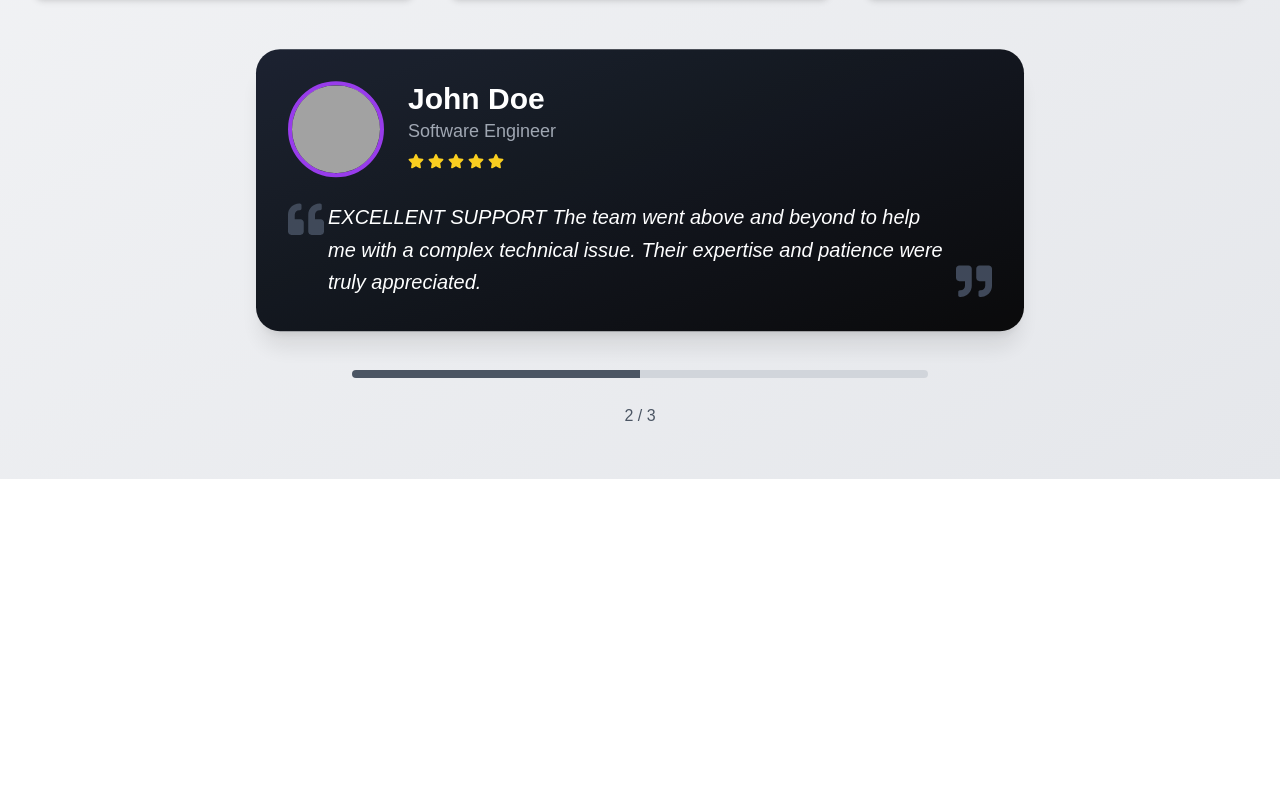
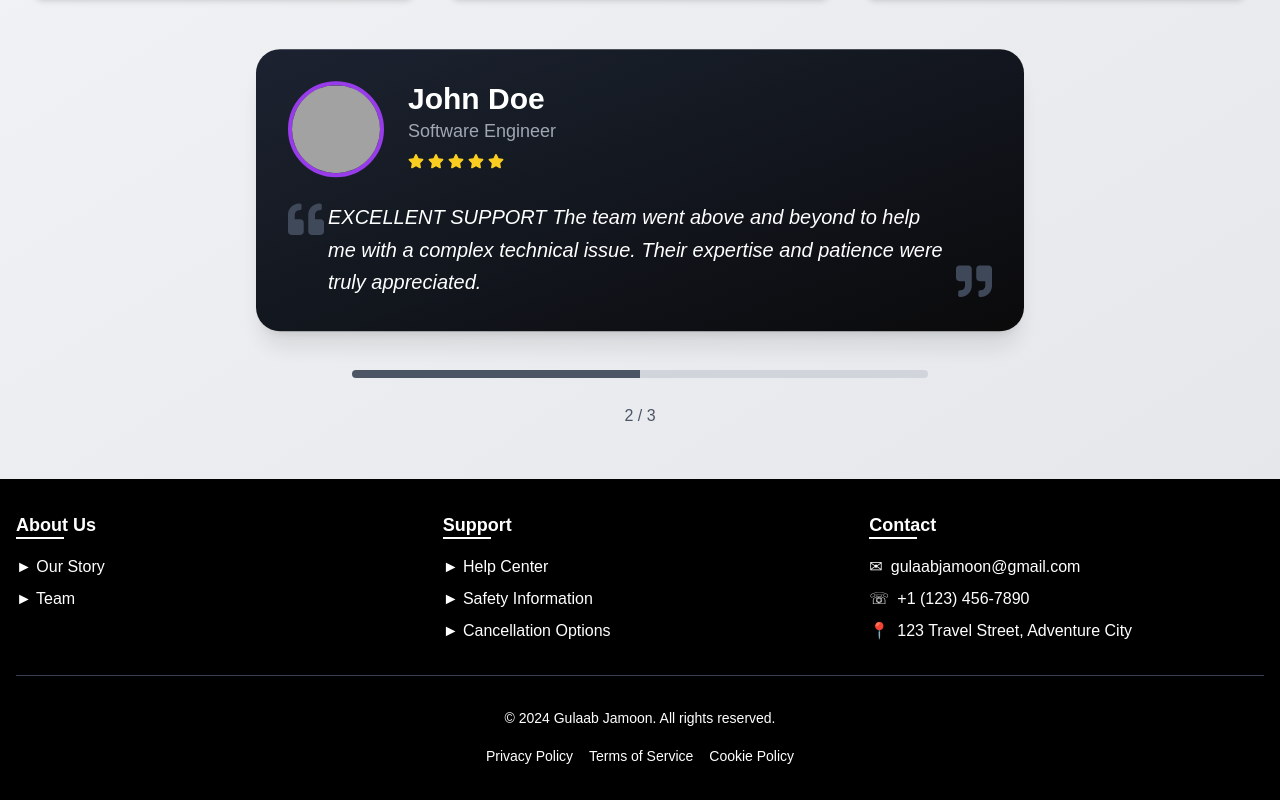
Before and after one commit to anubhakapur/GulaabJamoon, a React (Vite) app in the folder frontend/: page / in a window 1280 px wide. Shown: the part 1929-2729 px from the top of the page. Before the commit the page ends 2408 px from the top, so only its background shows below. Built offline with nearby package versions, Linux system fonts and the light colour scheme; grey boxes are pictures that could not be loaded.

Commit message:
Footer added

```diff
--- a/frontend/src/Pages/Homepage.jsx
+++ b/frontend/src/Pages/Homepage.jsx
@@ -4,6 +4,7 @@ import Hero from "../components/Hero";
 import TripCarousel from "../components/TripCarousel";
 import trips from "../assets/data/trips";
 import TestimonialPage from "../components/TestimonialPage";
+import Footer from "../components/Footer";
 // import { motion } from "framer-motion";
 
 const Homepage = () => {
@@ -13,6 +14,7 @@ const Homepage = () => {
       <Hero />
       <TripCarousel trips={trips} />
       <TestimonialPage />
+      <Footer/>
     </div>
   );
 };
--- /dev/null
+++ b/frontend/src/components/Footer.jsx
@@ -0,0 +1,142 @@
+import React from 'react';
+import { motion } from 'framer-motion';
+
+const Footer = () => {
+  const containerVariants = {
+    hidden: { opacity: 0 },
+    visible: {
+      opacity: 1,
+      transition: {
+        staggerChildren: 0.1
+      }
+    }
+  };
+
+  const itemVariants = {
+    hidden: { y: 20, opacity: 0 },
+    visible: {
+      y: 0,
+      opacity: 1,
+      transition: {
+        type: 'spring',
+        stiffness: 100
+      }
+    }
+  };
+
+  const linkVariants = {
+    hover: {
+      x: 5,
+      transition: {
+        type: 'spring',
+        stiffness: 300
+      }
+    }
+  };
+
+  return (
+    <motion.footer
+      className="bg-black text-white py-8"
+      initial="hidden"
+      animate="visible"
+      variants={containerVariants}
+    >
+      <div className="container mx-auto px-4">
+        <div className="grid grid-cols-1 md:grid-cols-3 gap-8">
+          {['About Us', 'Support', 'Contact'].map((title, index) => (
+            <motion.div key={index} variants={itemVariants}>
+              <h3 className="text-lg font-semibold mb-4 relative">
+                {title}
+                <motion.span
+                  className="absolute bottom-0 left-0 w-12 h-0.5 bg-white"
+                  initial={{ scaleX: 0 }}
+                  animate={{ scaleX: 1 }}
+                  transition={{ duration: 0.5, delay: 0.2 }}
+                ></motion.span>
+              </h3>
+              <ul className="space-y-2">
+                {index === 0 && (
+                  <>
+                    <motion.li variants={linkVariants} whileHover="hover">
+                      <a href="#" className="inline-block hover:text-gray-300 transition-colors duration-300">
+                        ► Our Story
+                      </a>
+                    </motion.li>
+                    <motion.li variants={linkVariants} whileHover="hover">
+                      <a href="#" className="inline-block hover:text-gray-300 transition-colors duration-300">
+                        ► Team
+                      </a>
+                    </motion.li>
+                  </>
+                )}
+                {index === 1 && (
+                  <>
+                    <motion.li variants={linkVariants} whileHover="hover">
+                      <a href="#" className="inline-block hover:text-gray-300 transition-colors duration-300">
+                        ► Help Center
+                      </a>
+                    </motion.li>
+                    <motion.li variants={linkVariants} whileHover="hover">
+                      <a href="#" className="inline-block hover:text-gray-300 transition-colors duration-300">
+                        ► Safety Information
+                      </a>
+                    </motion.li>
+                    <motion.li variants={linkVariants} whileHover="hover">
+                      <a href="#" className="inline-block hover:text-gray-300 transition-colors duration-300">
+                        ► Cancellation Options
+                      </a>
+                    </motion.li>
+                  </>
+                )}
+                {index === 2 && (
+                  <>
+                    <motion.li className="flex items-center" variants={linkVariants} whileHover="hover">
+                      <span className="mr-2">✉</span>
+                      <a
+                        href="mailto:gulaabjamoon@gmail.com"
+                        className="hover:text-gray-300 transition-colors duration-300"
+                      >
+                        gulaabjamoon@gmail.com
+                      </a>
+                    </motion.li>
+                    <motion.li className="flex items-center" variants={linkVariants} whileHover="hover">
+                      <span className="mr-2">☏</span>
+                      +1 (123) 456-7890
+                    </motion.li>
+                    <motion.li className="flex items-center" variants={linkVariants} whileHover="hover">
+                      <span className="mr-2">📍</span>
+                      123 Travel Street, Adventure City
+                    </motion.li>
+                  </>
+                )}
+              </ul>
+            </motion.div>
+          ))}
+        </div>
+        <motion.div
+          className="mt-8 pt-8 border-t border-gray-700 text-center"
+          variants={itemVariants}
+        >
+          <p className="text-sm">
+            © 2024 Gulaab Jamoon. All rights reserved.
+          </p>
+          <div className="mt-4 space-x-4">
+            {['Privacy Policy', 'Terms of Service', 'Cookie Policy'].map((policy, index) => (
+              <motion.a
+                key={index}
+                href="#"
+                className="text-sm hover:text-gray-300 transition-colors duration-300"
+                whileHover={{ scale: 1.05 }}
+                whileTap={{ scale: 0.95 }}
+              >
+                {policy}
+              </motion.a>
+            ))}
+          </div>
+        </motion.div>
+      </div>
+    </motion.footer>
+  );
+};
+
+export default Footer;
```
